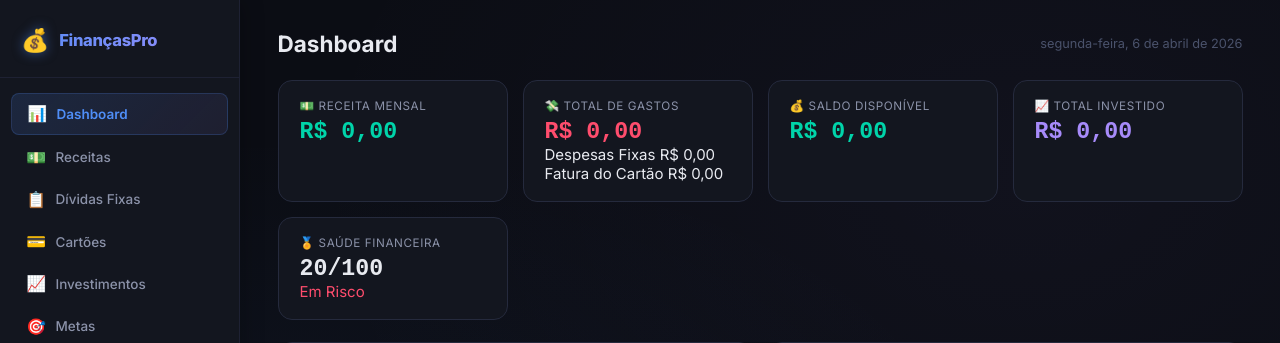
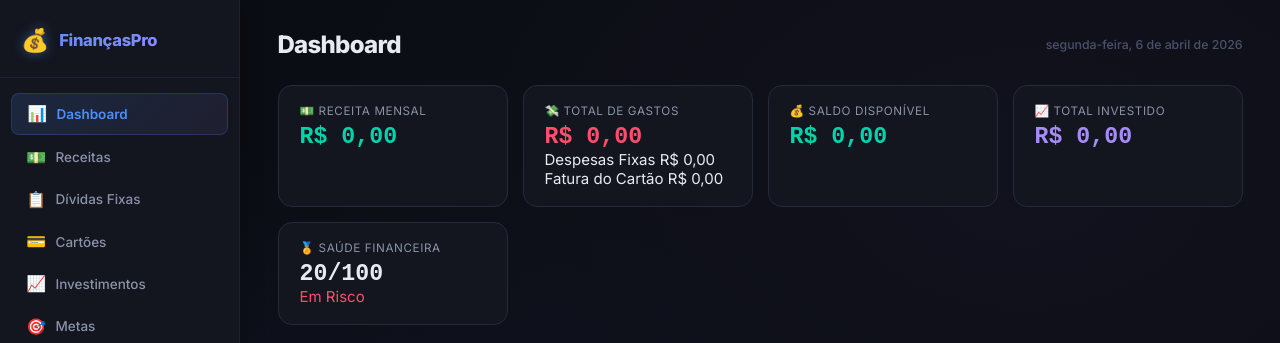
Before and after one commit to phrhenriquegestor/financas-pessoais, a FastAPI app: page / in a window 1280 px wide. Shown: the top 343 px of the page. Run offline with FastAPI, Linux system fonts and the light colour scheme; data that the repository does not hold is empty.

Commit message:
auto: update via Claude Code

```diff
--- a/static/css/styles.css
+++ b/static/css/styles.css
@@ -134,10 +134,10 @@ a { color: inherit; text-decoration: none; }
   display: flex;
   align-items: center;
   justify-content: space-between;
-  margin-bottom: 1.5rem;
+  margin-bottom: 1.75rem;
 }
-.section-header h1 { font-size: 1.5rem; font-weight: 700; }
-.subtitle { color: var(--text-muted); font-size: 0.85rem; }
+.section-header h1 { font-size: 1.6rem; font-weight: 800; letter-spacing: -0.03em; }
+.subtitle { color: var(--text-muted); font-size: 0.82rem; font-weight: 500; }
 
 /* ── Cards ─────────────────────────────────────────────────────────────── */
 .card {
```
